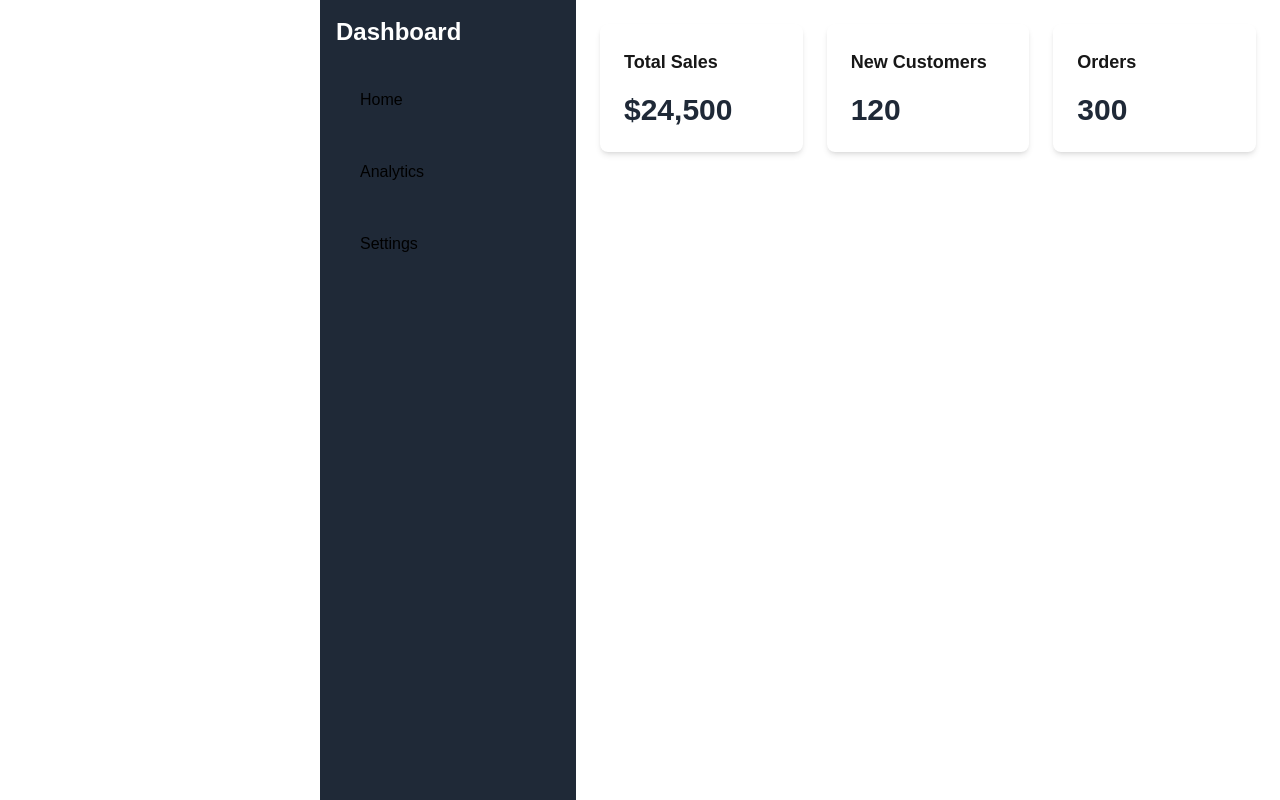
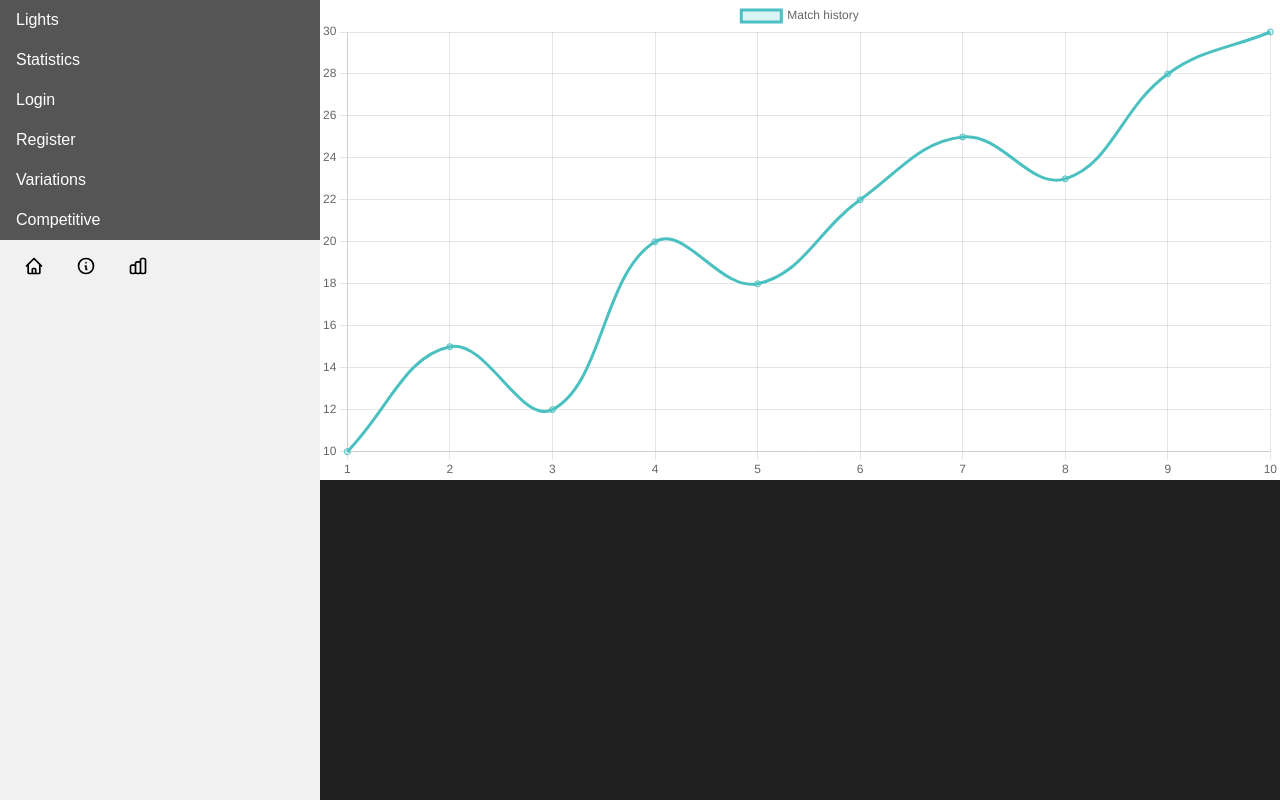
Before and after one commit to mateuszGrzelak-git/follow-Lights, a Next.js app in the folder frontend/: page /statistics in a window 1280 px wide. Built offline with nearby package versions, Linux system fonts and the light colour scheme.

Commit message:
added score chart

```diff
--- a/frontend/app/login/ui/HeroLogin.tsx
+++ b/frontend/app/login/ui/HeroLogin.tsx
@@ -1,65 +1,68 @@
 "use client";
 import React, { useState } from "react";
 
-const loginPerson = async (login: string, password: string) => {
-  if (!login || !password) {
+const loginPerson = async (username: string, password: string) => {
+  if (!username || !password) {
     console.error("Invalid user data provided for login.");
     return;
   }
 
   try {
-      const response = await fetch("/api/login", {
+    const response = await fetch("http://127.0.0.1:5076/api/login", {
       method: "POST",
       headers: {
         "Content-Type": "application/json",
+        "accept": "*/*"
       },
-          body: JSON.stringify({ login, password }),
+      body: JSON.stringify({ username, password }), // ważne: username zamiast login
     });
 
     const data = await response.json();
 
     if (response.ok) {
-          console.log("File saved successfully:", data.message);
+      console.log("Login successful:", data);
+      return data;
     } else {
-          console.error("Error:", data.error);
+      console.error("Error:", data);
     }
   } catch (error) {
     console.error("Failed to send data to the server:", error);
   }
 };
 
-export default function HeroLogin(){
-  const [login, setLogin] = useState("");
+export default function HeroLogin() {
+  const [username, setUsername] = useState("");
   const [password, setPassword] = useState("");
   const [isLogged, setIsLogged] = useState(false);
 
   const handleSubmit = async (event: React.FormEvent) => {
     event.preventDefault();
+    const result = await loginPerson(username, password);
+    if (result) {
       setIsLogged(true);
-    await loginPerson(login,password);
+    }
   };
-    return <>
+
+  return (
     <div className="hero bg-base-200 min-h-screen">
       <div className="hero-content flex-col lg:flex-row-reverse">
         <div className="text-center lg:text-left">
           <h1 className="text-5xl font-bold">Login now!</h1>
-        <p>
-          Zaloguj się by rywalizować w trybie online!
-        </p>
+          <p>Zaloguj się by rywalizować w trybie online!</p>
         </div>
         <div className="card bg-base-100 w-full max-w-sm shrink-0 shadow-2xl">
-        <form className="card-body">
+          <form className="card-body" onSubmit={handleSubmit}>
             <div className="form-control">
               <label className="label">
-              <span className="label-text">Login</span>
+                <span className="label-text">Username</span>
               </label>
               <input
-            type="login"
-            placeholder="login"
+                type="text"
+                placeholder="username"
                 className="input input-bordered"
                 required
-            value={login}
-            onChange={(e) => setLogin(e.target.value)}
+                value={username}
+                onChange={(e) => setUsername(e.target.value)}
               />
             </div>
             <div className="form-control">
@@ -76,11 +79,18 @@ export default function HeroLogin(){
               />
             </div>
             <div className="form-control mt-6">
-            <button className="btn btn-primary">Login</button>
+              <button className="btn btn-primary" type="submit">
+                Login
+              </button>
             </div>
+            {isLogged && (
+              <p className="text-green-500 mt-2">
+                Logowanie zakończone pomyślnie!
+              </p>
+            )}
           </form>
         </div>
       </div>
     </div>
-    </>
+  );
 }
--- a/frontend/app/register/ui/HeroRegister.tsx
+++ b/frontend/app/register/ui/HeroRegister.tsx
@@ -1,27 +1,33 @@
 "use client";
 import React, { useState } from "react";
 
-const registerPerson = async (login: string, email: string, password: string) => {
-    if (!login || !email || !password) {
+const registerPerson = async (username: string, email: string, password: string) => {
+    if (!username || !email || !password) {
         console.error("Invalid user data provided for registration.");
         return;
     }
 
     try {
-        const response = await fetch("/api/register", {
+        const response = await fetch("http://127.0.0.1:5076/api/User", {
             method: "POST",
             headers: {
                 "Content-Type": "application/json",
+                "accept": "*/*"
             },
-            body: JSON.stringify({ login, email, password }),
+            body: JSON.stringify({
+                username,   // zamiast login
+                email,
+                password,
+                active: true
+            }),
         });
 
         const data = await response.json();
 
         if (response.ok) {
-            console.log("File saved successfully:", data.message);
+            console.log("User registered successfully:", data);
         } else {
-            console.error("Error:", data.error);
+            console.error("Error while registering user:", data);
         }
     } catch (error) {
         console.error("Failed to send data to the server:", error);
@@ -30,14 +36,14 @@ const registerPerson = async (login: string, email: string, password: string) =>
 
 export default function Register() {
     const [email, setEmail] = useState("");
-    const [login, setLogin] = useState("");
+    const [username, setUsername] = useState("");
     const [password, setPassword] = useState("");
     const [isRegistered, setIsRegistered] = useState(false);
 
     const handleSubmit = async (event: React.FormEvent) => {
         event.preventDefault();
+        await registerPerson(username, email, password);
         setIsRegistered(true);
-        await registerPerson(login, email, password);
     };
 
     return (
@@ -71,8 +77,8 @@ export default function Register() {
                                 placeholder="username"
                                 className="input input-bordered"
                                 required
-                                value={login}
-                                onChange={(e) => setLogin(e.target.value)}
+                                value={username}
+                                onChange={(e) => setUsername(e.target.value)}
                             />
                         </div>
                         <div className="form-control">
@@ -93,6 +99,11 @@ export default function Register() {
                                 Register
                             </button>
                         </div>
+                        {isRegistered && (
+                            <p className="text-green-500 mt-2">
+                                Rejestracja zakończona pomyślnie!
+                            </p>
+                        )}
                     </form>
                 </div>
             </div>
--- a/frontend/app/statistics/page.tsx
+++ b/frontend/app/statistics/page.tsx
@@ -1,9 +1,12 @@
 import Home from "../page"
 import Dashboard from "./ui/board"
+import ChartFromResults from "./ui/chart"
 
 export default function DashBoard()
 {
     return <>
+    <Home />
     <Dashboard />
+    <ChartFromResults />
     </>
 }
--- a/frontend/app/statistics/ui/board.tsx
+++ b/frontend/app/statistics/ui/board.tsx
@@ -1,20 +1,14 @@
 import React from 'react';
-import Sidebar from './sidebar';
 import Card from './card';
 
 const Dashboard: React.FC = () => {
-  return (
+  return <>
     <div className="flex">
-      <Sidebar />
-      <div className="flex-1 p-6">
-        <div className="grid grid-cols-3 gap-6">
-          <Card title="Total Sales" value="$24,500" />
-          <Card title="New Customers" value="120" />
-          <Card title="Orders" value="300" />
-        </div>
-      </div>
+
+
+
     </div>
-  );
+  </>
 }
 
 export default Dashboard;
--- /dev/null
+++ b/frontend/app/statistics/ui/chart.tsx
@@ -0,0 +1,54 @@
+"use client";
+
+import React from "react";
+import { Line } from "react-chartjs-2";
+
+
+import {
+  Chart as ChartJS,
+  CategoryScale,
+  LinearScale,
+  PointElement,
+  LineElement,
+  Title,
+  Tooltip,
+  Legend,
+} from "chart.js";
+
+// Rejestracja elementów Chart.js
+ChartJS.register(
+  CategoryScale,
+  LinearScale,
+  PointElement,
+  LineElement,
+  Title,
+  Tooltip,
+  Legend
+);
+
+
+
+const ChartFromResults = () => {
+
+    //tmp
+    const matches = [1, 2, 3, 4, 5, 6, 7, 8, 9, 10]
+    const points = [10, 15, 12, 20, 18, 22, 25, 23, 28, 30]
+
+    const data = {
+        labels: matches,
+        datasets: [
+            {
+                label: "Match history",
+                data: points,
+                borderColor: "rgba(75, 192, 192, 1)",
+                backgroundColor: "rgba(75, 192, 192, 0.2)",
+                tension: 0.4, // krzywa liniowa
+                fill: true,
+            },
+        ],
+    };
+
+    return <Line data={data} />;
+}
+
+export default ChartFromResults;
--- a/frontend/app/statistics/ui/sidebar.tsx
+++ /dev/null
@@ -1,22 +0,0 @@
-import React from 'react';
-
-const Sidebar: React.FC = () => {
-  return (
-    <div className="bg-gray-800 text-white w-64 h-screen p-4">
-      <h1 className="text-2xl font-semibold mb-6">Dashboard</h1>
-      <ul>
-        <li className="mb-4 hover:bg-gray-700 p-2 rounded">
-          <a href="#">Home</a>
-        </li>
-        <li className="mb-4 hover:bg-gray-700 p-2 rounded">
-          <a href="#">Analytics</a>
-        </li>
-        <li className="mb-4 hover:bg-gray-700 p-2 rounded">
-          <a href="#">Settings</a>
-        </li>
-      </ul>
-    </div>
-  );
-}
-
-export default Sidebar;
--- a/frontend/package.json
+++ b/frontend/package.json
@@ -10,8 +10,10 @@
   },
   "dependencies": {
     "autoprefixer": "^10.4.20",
+    "chart.js": "^4.5.0",
     "next": "15.0.3",
     "react": "19.0.0-rc-66855b96-20241106",
+    "react-chartjs-2": "^5.3.0",
     "react-dom": "19.0.0-rc-66855b96-20241106"
   },
   "devDependencies": {
```
Also changed, not shown: 1 other file (tests, documents, lock files or other folders). Lines whose indentation alone changed are shown as unchanged.
